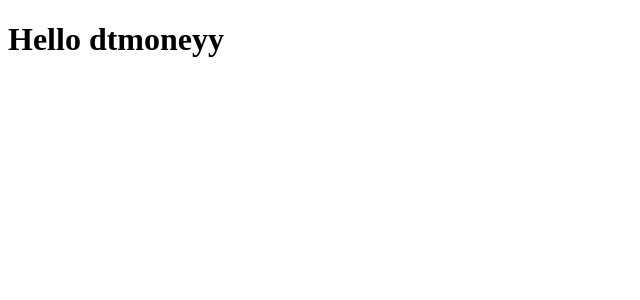
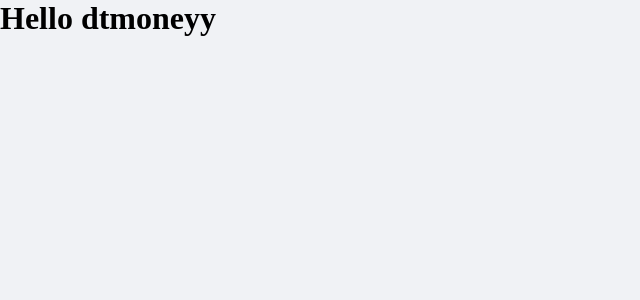
Before and after one commit to gustavomaltez/Ignite-ChapterTwo, a React (Create React App) app in the folder dtmoney/: page / in a window 1280 px wide. Shown: the top 300 px of the page, without its empty margins (0-640 px from the left). Built offline with nearby package versions, Linux system fonts and the light colour scheme.

Commit message:
feat: added GlobalStyle and styled-components

```diff
--- a/dtmoney/package.json
+++ b/dtmoney/package.json
@@ -6,6 +6,7 @@
     "react": "^17.0.1",
     "react-dom": "^17.0.1",
     "react-scripts": "4.0.3",
+    "styled-components": "^5.2.1",
     "web-vitals": "^1.0.1"
   },
   "devDependencies": {
@@ -16,6 +17,7 @@
     "@types/node": "^12.0.0",
     "@types/react": "^17.0.0",
     "@types/react-dom": "^17.0.0",
+    "@types/styled-components": "^5.1.9",
     "typescript": "^4.1.2"
   },
   "scripts": {
--- a/dtmoney/public/index.html
+++ b/dtmoney/public/index.html
@@ -3,6 +3,7 @@
   <head>
     <meta charset="utf-8" />
     <meta name="viewport" content="width=device-width, initial-scale=1" />
+    <link rel="shortcut icon" href="favicon.png" type="image/x-icon">
     <title>dtmoney</title>
   </head>
   <body>
--- a/dtmoney/src/App.tsx
+++ b/dtmoney/src/App.tsx
@@ -1,7 +1,11 @@
+import React from "react";
+import { GlobalStyle } from "./styles/global";
+
 export function App() {
   return (
     <div className="App">
       <h1>Hello dtmoneyy</h1>
+      <GlobalStyle/>
     </div>
   );
 }
--- /dev/null
+++ b/dtmoney/src/styles/global.ts
@@ -0,0 +1,44 @@
+import { createGlobalStyle } from 'styled-components';
+
+export const GlobalStyle = createGlobalStyle`
+
+    :root{
+        --red: #E52E4D;
+        --blue: #5429CC;
+        --blue-light: #6933FF;
+        --text-light: #363F5F;
+        --text-body: #969CB3;
+        --background: #F0f2f5;
+        --shape: #FFFFFF;
+    }
+
+    * {
+        margin: 0;
+        padding: 0;
+        box-sizing: border-box;
+    }
+
+    html{
+       @media (max-width: 1080){
+           font-size: 93.75%;
+       }
+
+       @media (max-width: 720){
+           font-size: 87.5%;
+       }
+    }
+
+    body{
+        background: var(--background);
+        --webkit-font-smoothing: antialiased;
+    }
+
+    button: {
+        cursor: pointer;
+    }
+
+    [disabled] {
+        opacity: 0.6;
+        cursor: not-allowed;
+    }
+`;
```
Also changed, not shown: 1 other file (tests, documents, lock files or other folders).
